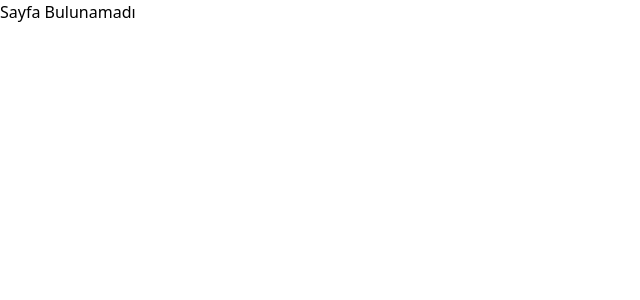
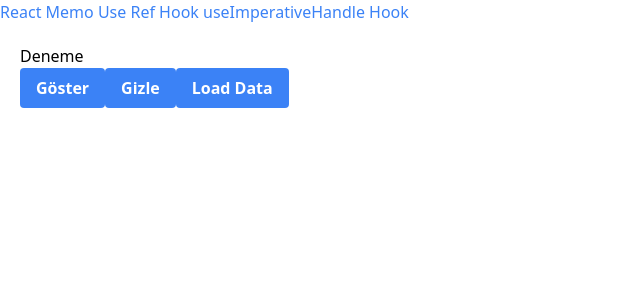
Before and after one commit to neominalsolutions/react-webpack-v2, a React app: page /memoisation/useImperativeHandle in a window 1280 px wide. Shown: the top 300 px of the page, without its empty margins (0-640 px from the left). Built offline with nearby package versions, Linux system fonts and the light colour scheme.

Commit message:
UseImperativeHandler

```diff
--- /dev/null
+++ b/src/components/summary.component.tsx
@@ -0,0 +1,45 @@
+import React, {
+	ForwardedRef,
+	forwardRef,
+	useImperativeHandle,
+	useState,
+} from 'react';
+
+type Props = {
+	children: React.ReactNode;
+};
+
+// Not: Bir componenti useRef hook ile referans olarak parent component içirisinde kullanmak istersek bu component forwardRef olarak işaretlemek zorundayız.
+
+export type SummaryRef = {
+	visible(): void;
+	hidden(): void;
+	load(data: any): void;
+};
+
+function SummaryComponent(props: Props, forwadedRef: ForwardedRef<SummaryRef>) {
+	const [visible, setVisible] = useState<boolean>(true);
+	const [data, setData] = useState<any>([]);
+
+	useImperativeHandle(forwadedRef, () => {
+		return {
+			visible() {
+				setVisible(true);
+			},
+			hidden() {
+				setVisible(false);
+			},
+			load(data: any) {
+				setData(data);
+			},
+		};
+	});
+
+	return (
+		<>
+			<div hidden={!visible}>{props.children}</div>
+		</>
+	);
+}
+
+export default forwardRef(SummaryComponent);
--- a/src/index.tsx
+++ b/src/index.tsx
@@ -7,6 +7,7 @@ import { createBrowserRouter, RouterProvider } from 'react-router-dom';
 import Memoisationlayout from './layouts/memoisation.layout';
 import ReactMemoPageSample from './pages/memoisation/react.memo.sample.page';
 import UseRefPageSample from './pages/memoisation/useref.sample.page';
+import UseImperativeHandlerSamplePage from './pages/memoisation/use.imperative.handler.sample.page';
 
 const Sitelayout = lazy(() => import('./layouts/site.layout'));
 const Adminlayout = lazy(() => import('./layouts/admin.layout'));
@@ -64,6 +65,10 @@ const router = createBrowserRouter([
 				path: 'useref',
 				Component: UseRefPageSample,
 			},
+			{
+				path: 'useImperativeHandle',
+				Component: UseImperativeHandlerSamplePage,
+			},
 		],
 	},
 	{
--- a/src/layouts/memoisation.layout.tsx
+++ b/src/layouts/memoisation.layout.tsx
@@ -11,6 +11,9 @@ function Memoisationlayout() {
 				<Link className="text-blue-500" to="/memoisation/useref">
 					Use Ref Hook
 				</Link>{' '}
+				<Link className="text-blue-500" to="/memoisation/useImperativeHandle">
+					useImperativeHandle Hook
+				</Link>{' '}
 			</nav>
 
 			<main className="p-5">
--- /dev/null
+++ b/src/pages/memoisation/use.imperative.handler.sample.page.tsx
@@ -0,0 +1,47 @@
+import React, { useRef } from 'react';
+import SummaryComponent, {
+	SummaryRef,
+} from '../../components/summary.component';
+
+function UseImperativeHandlerSamplePage() {
+	const summaryRef = useRef<SummaryRef>(null);
+
+	const data = [{ id: 1, name: 'deneme' }];
+
+	return (
+		<>
+			<SummaryComponent ref={summaryRef}>
+				<p>Deneme</p>
+			</SummaryComponent>
+
+			<button
+				className="bg-blue-500 hover:bg-blue-700 text-white font-bold py-2 px-4 rounded"
+				onClick={() => {
+					summaryRef.current?.visible();
+				}}
+			>
+				Göster
+			</button>
+
+			<button
+				className="bg-blue-500 hover:bg-blue-700 text-white font-bold py-2 px-4 rounded"
+				onClick={() => {
+					summaryRef.current?.hidden();
+				}}
+			>
+				Gizle
+			</button>
+
+			<button
+				className="bg-blue-500 hover:bg-blue-700 text-white font-bold py-2 px-4 rounded"
+				onClick={() => {
+					summaryRef.current?.load(data);
+				}}
+			>
+				Load Data
+			</button>
+		</>
+	);
+}
+
+export default UseImperativeHandlerSamplePage;
```
